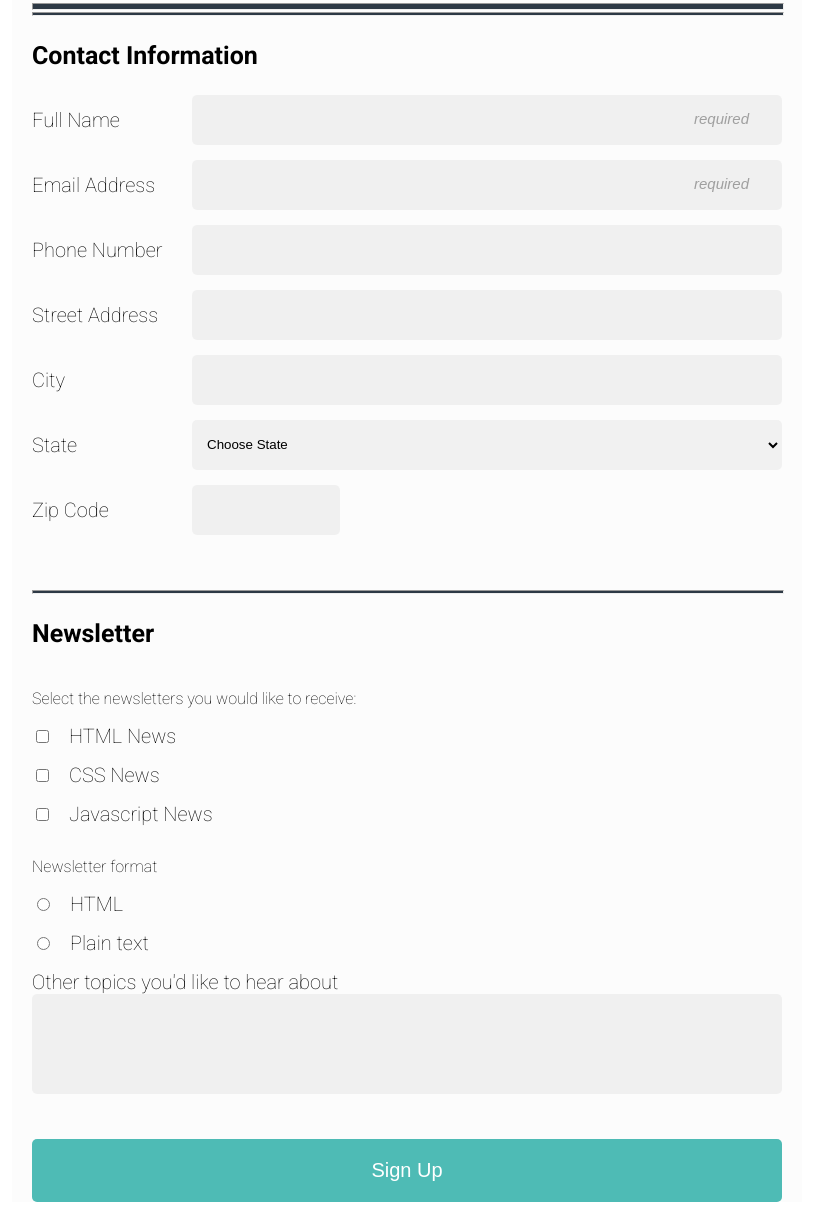
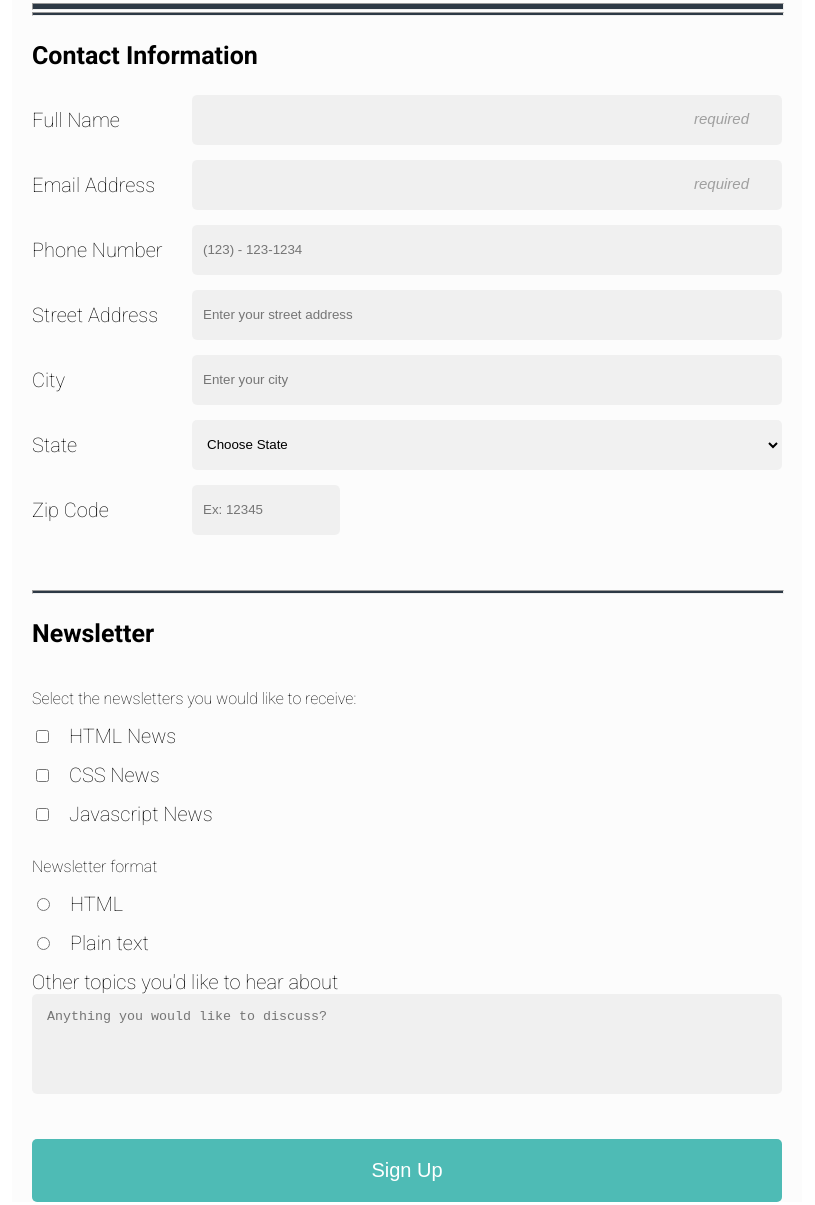
Before and after one commit to schmay33/Online-Registration-Form-TD3, a plain HTML site: page index.html in a window 1280 px wide. Shown: the part 209-1414 px from the top of the page, without its empty margins (233-1048 px from the left). Drawn offline with Linux system fonts and the light colour scheme.

Commit message:
Added placeholder text

```diff
--- a/index.html
+++ b/index.html
@@ -45,19 +45,19 @@
 					<div class="container">
 						<label class="item1" for="phone">Phone Number</label>
 						<span class="item2">
-							<input type="tel" pattern="[0-9]{3}-[0-9]{3}-[0-9]{4}" name="phone" id="phone" />
+							<input type="tel" placeholder="(123) - 123-1234" pattern="[0-9]{3}-[0-9]{3}-[0-9]{4}" name="phone" id="phone" />
 						</span>
 					</div>
 					<div class="container">
 						<label class="item1" for="street">Street Address</label>
 						<span class="item2">
-							<input type="text" name="street" id="street" />
+							<input type="text" name="street" id="street" placeholder="Enter your street address" />
 						</span>
 					</div>
 					<div class="container">
 						<label class="item1" for="city">City</label>
 						<span class="item2">
-							<input type="text" name="city" id="city" />
+							<input type="text" name="city" id="city" placeholder="Enter your city" />
 						</span>
 					</div>
 					<div class="container">
@@ -74,7 +74,7 @@
 					<div class="container">
 						<label class="item1" id="zip_label" for="zip">Zip Code</label>
 						<span class="item2" id="zip_span">
-							<input type="text" name="zip" id="zip" pattern="^[0-9]{1,5}$" />
+							<input type="text" name="zip" id="zip" pattern="^[0-9]{1,5}$" placeholder="Ex: 12345" />
 						</span>
 					</div>
 				</fieldset>
@@ -119,7 +119,7 @@
 					/>
 					<label for="formatPlain">Plain text</label></div>
 					<label for="other">Other topics you'd like to hear about</label>
-					<textarea name="other" id="other"></textarea>
+					<textarea name="other" id="other" placeholder="Anything you would like to discuss?"></textarea>
 					<div style="text-align: center;">
 						<button type="submit">Sign Up</button>
 					</div>
```
